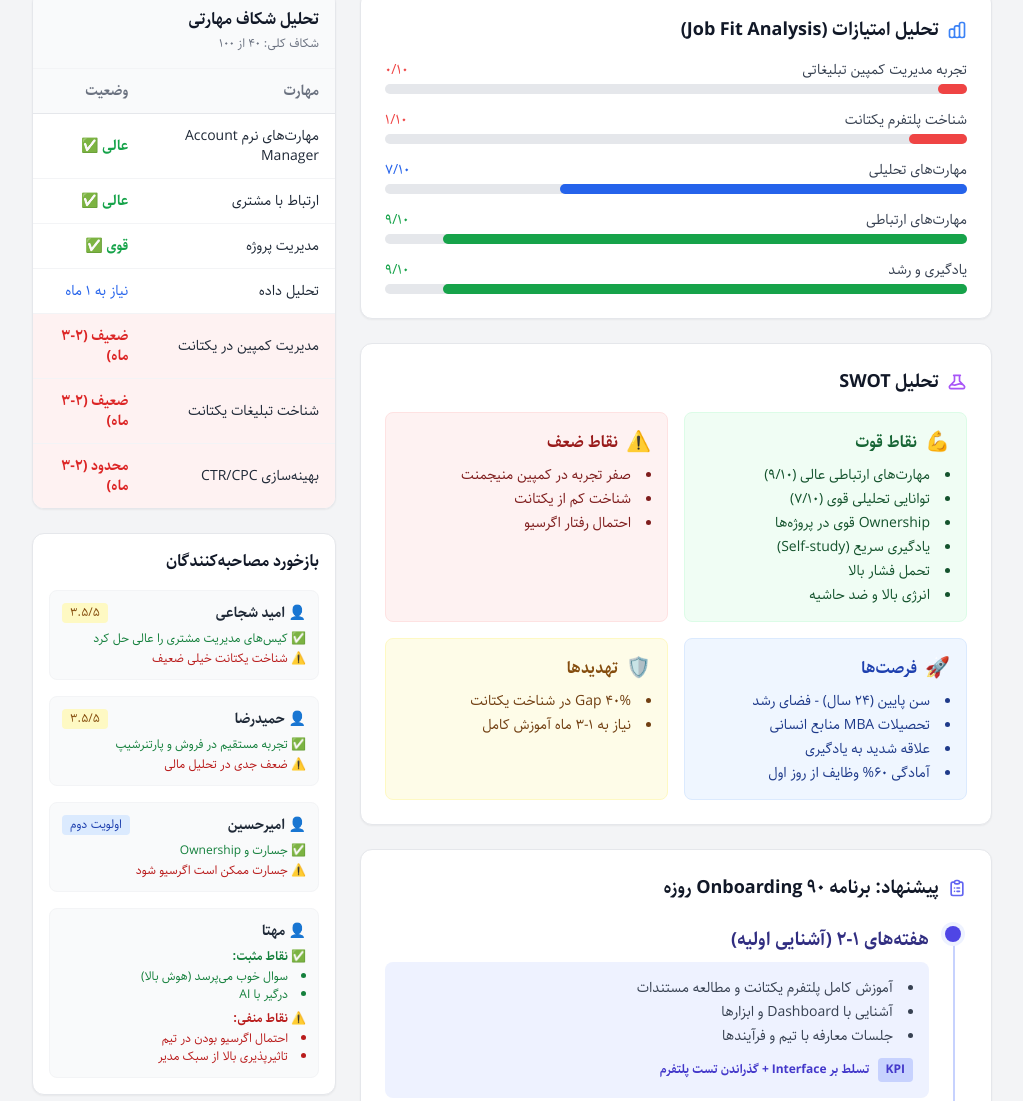
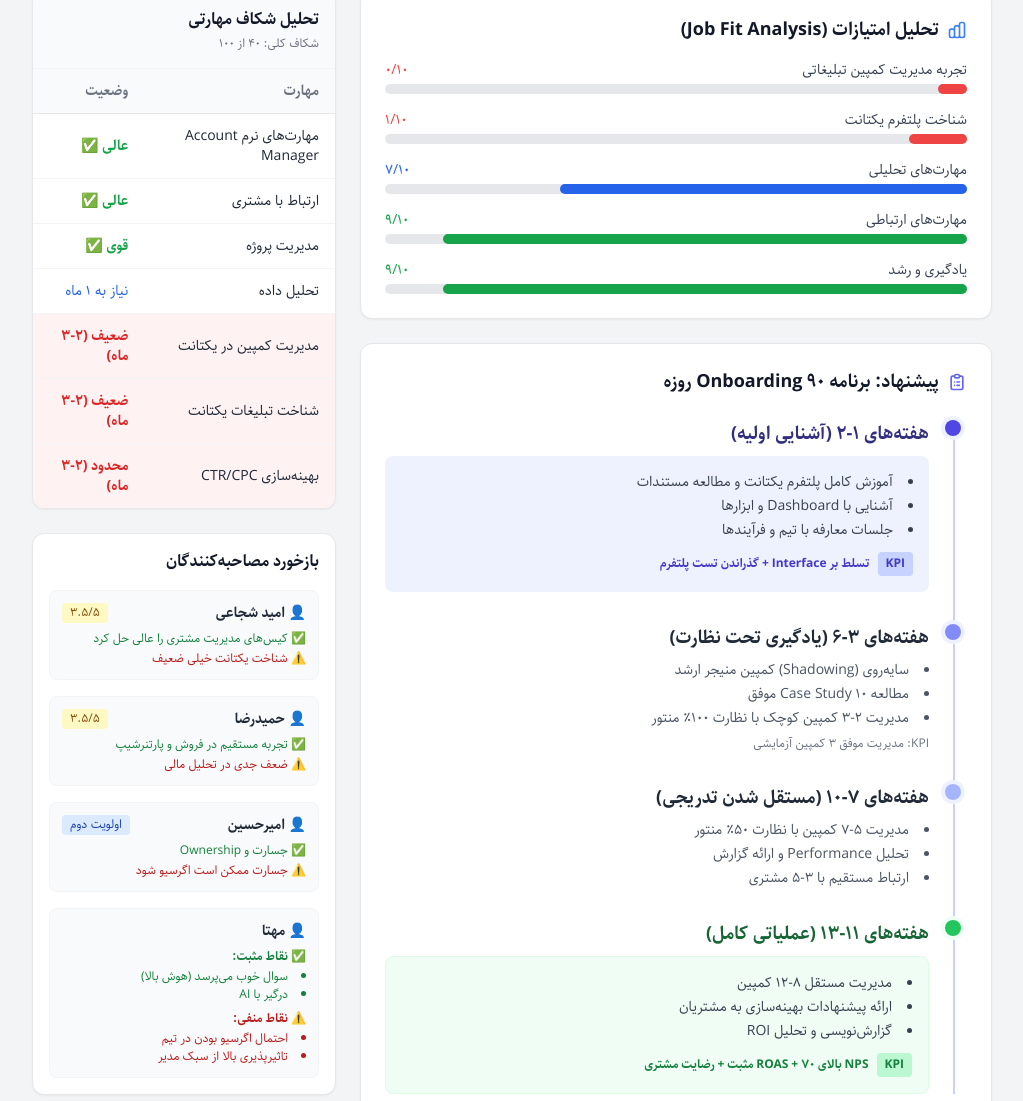
Before and after one commit to OmidShojaei10x/Yeganeh, a plain HTML site: page index07.html in a window 1280 px wide. Shown: the part 507-1608 px from the top of the page, without its empty margins (128-1151 px from the left). Drawn offline with nearby package versions, Linux system fonts and the light colour scheme.

Commit message:
Update: Change motivation to borderline, remove SWOT analysis

```diff
--- a/index07.html
+++ b/index07.html
@@ -254,66 +254,6 @@
                             <div class="w-full bg-gray-200 rounded-full h-2.5">
                                 <div class="bg-green-600 h-2.5 rounded-full" style="width: 90%"></div>
                             </div>
-                        </div>
-                    </div>
-                </div>
-
-                <!-- SWOT Analysis -->
-                <div class="bg-white rounded-xl shadow-sm border border-gray-200 p-6">
-                    <h2 class="text-lg font-bold text-gray-900 mb-4 flex items-center gap-2">
-                        <svg class="w-5 h-5 text-purple-500" fill="none" stroke="currentColor" viewBox="0 0 24 24"><path stroke-linecap="round" stroke-linejoin="round" stroke-width="2" d="M19.428 15.428a2 2 0 00-1.022-.547l-2.384-.477a6 6 0 00-3.86.517l-.318.158a6 6 0 01-3.86.517L6.05 15.21a2 2 0 00-1.806.547M8 4h8l-1 1v5.172a2 2 0 00.586 1.414l5 5c1.26 1.26.367 3.414-1.415 3.414H4.828c-1.782 0-2.674-2.154-1.414-3.414l5-5A2 2 0 009 10.172V5L8 4z"></path></svg>
-                        تحلیل SWOT
-                    </h2>
-                    <div class="grid grid-cols-1 md:grid-cols-2 gap-4">
-                        <!-- Strengths -->
-                        <div class="bg-green-50 p-4 rounded-lg border border-green-100">
-                            <h3 class="text-green-800 font-bold mb-2 flex items-center gap-2">
-                                <span class="text-xl">💪</span> نقاط قوت
-                            </h3>
-                            <ul class="text-sm text-green-900 space-y-1 list-disc list-inside">
-                                <li>مهارت‌های ارتباطی عالی (۹/۱۰)</li>
-                                <li>توانایی تحلیلی قوی (۷/۱۰)</li>
-                                <li>Ownership قوی در پروژه‌ها</li>
-                                <li>یادگیری سریع (Self-study)</li>
-                                <li>تحمل فشار بالا</li>
-                                <li>انرژی بالا و ضد حاشیه</li>
-                            </ul>
-                        </div>
-
-                        <!-- Weaknesses -->
-                        <div class="bg-red-50 p-4 rounded-lg border border-red-100">
-                            <h3 class="text-red-800 font-bold mb-2 flex items-center gap-2">
-                                <span class="text-xl">⚠️</span> نقاط ضعف
-                            </h3>
-                            <ul class="text-sm text-red-900 space-y-1 list-disc list-inside">
-                                <li>صفر تجربه در کمپین منیجمنت</li>
-                                <li>شناخت کم از یکتانت</li>
-                                <li>احتمال رفتار اگرسیو</li>
-                            </ul>
-                        </div>
-
-                        <!-- Opportunities -->
-                        <div class="bg-blue-50 p-4 rounded-lg border border-blue-100">
-                            <h3 class="text-blue-800 font-bold mb-2 flex items-center gap-2">
-                                <span class="text-xl">🚀</span> فرصت‌ها
-                            </h3>
-                            <ul class="text-sm text-blue-900 space-y-1 list-disc list-inside">
-                                <li>سن پایین (۲۴ سال) - فضای رشد</li>
-                                <li>تحصیلات MBA منابع انسانی</li>
-                                <li>علاقه شدید به یادگیری</li>
-                                <li>آمادگی ۶۰% وظایف از روز اول</li>
-                            </ul>
-                        </div>
-
-                        <!-- Threats -->
-                        <div class="bg-yellow-50 p-4 rounded-lg border border-yellow-100">
-                            <h3 class="text-yellow-800 font-bold mb-2 flex items-center gap-2">
-                                <span class="text-xl">🛡️</span> تهدیدها
-                            </h3>
-                            <ul class="text-sm text-yellow-900 space-y-1 list-disc list-inside">
-                                <li>Gap ۴۰% در شناخت یکتانت</li>
-                                <li>نیاز به ۱-۳ ماه آموزش کامل</li>
-                            </ul>
                         </div>
                     </div>
                 </div>
@@ -596,10 +536,10 @@
                 <div class="border border-gray-100 rounded-lg p-3">
                     <div class="flex items-center justify-between mb-1">
                         <span class="font-bold text-gray-800">اشتیاق و انگیزه</span>
-                        <span class="px-2 py-0.5 rounded-full text-xs font-bold bg-green-100 text-green-700">قوی</span>
+                        <span class="px-2 py-0.5 rounded-full text-xs font-bold bg-yellow-100 text-yellow-700">مرزی</span>
                     </div>
                     <p class="text-xs text-gray-600">
-                        برای ورود به دنیای کمپین‌منیجمنت و رشد در یکتانت انگیزه بالایی دارد؛ برای چالش و ساختن در یک محیط پرسرعت اشتیاق نشان داده است.
+                        با توجه به شناخت کمی از شرکت و همینطور پلتفرم یکتانت داره اینو مرزی در نظر گرفتم و خودش گفته که علاقه زیادی به کار در یکتانت چون براش فضای رشد و یادگیری فراهمه.
                     </p>
                 </div>
             </div>
```
